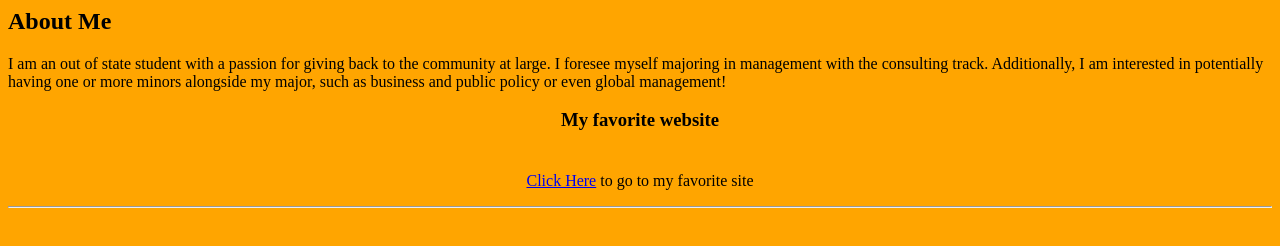
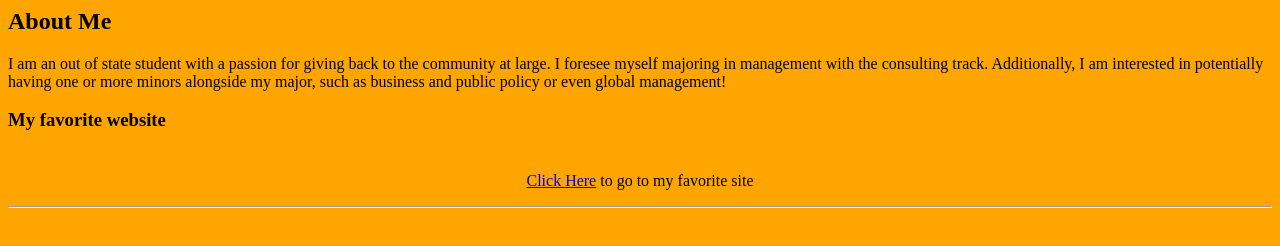
Before and after one commit to agoldberg-debug/andrewgoldberg, a plain HTML site: page index.html in a window 1280 px wide. Shown: the part 394-640 px from the top of the page. Drawn offline with Linux system fonts and the light colour scheme.

Commit message:
Update index.html

```diff
--- a/index.html
+++ b/index.html
@@ -3,7 +3,7 @@
 <center><img src=" https://media-exp1.licdn.com/dms/image/C5603AQGI_ZDkpaCTQQ/profile-displayphoto-shrink_800_800/0/1614373885641?e=1624492800&v=beta&t=NPaHBFXweruUkMvTS4FWfOxSVJmvYDN6W8C-I_B4HeY" width="265" height="266" align="BOTTOM" /></center><hr />
 <h2><strong>About Me</strong></h2>
 <p>I am an out of state student with a passion for giving back to the community at large.  I foresee myself majoring in management with the consulting track.  Additionally, I am interested in potentially having one or more minors alongside my major, such as business and public policy or even global management! </p>
-<h3 style="text-align:center;">My favorite website<br /><br /></h3>
+<h3><strong>My favorite website</strong><br /><br /></h3>
 <p style="text-align: center;"><a href="https://www.universitycoop.com/">Click Here</a> to go to my favorite site</p>
 <body bgcolor = "Orange">
 </body>
```
